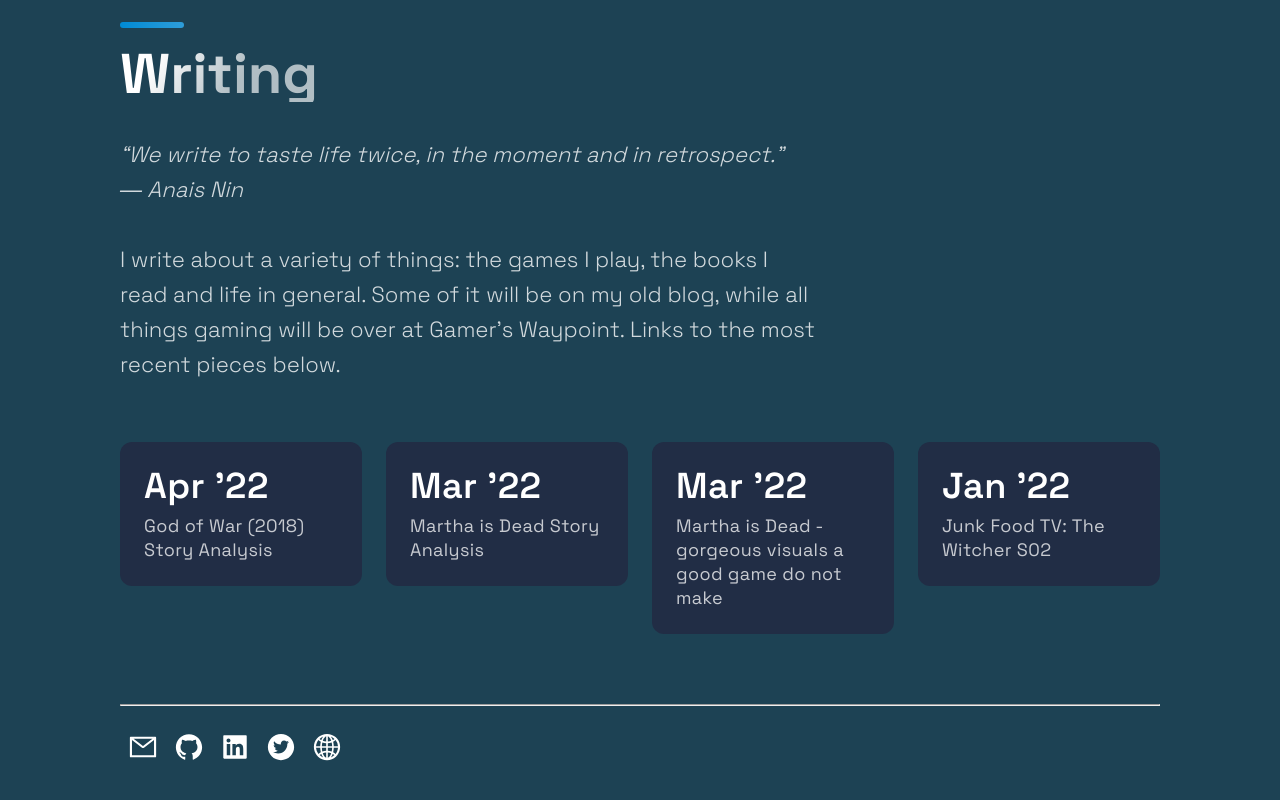
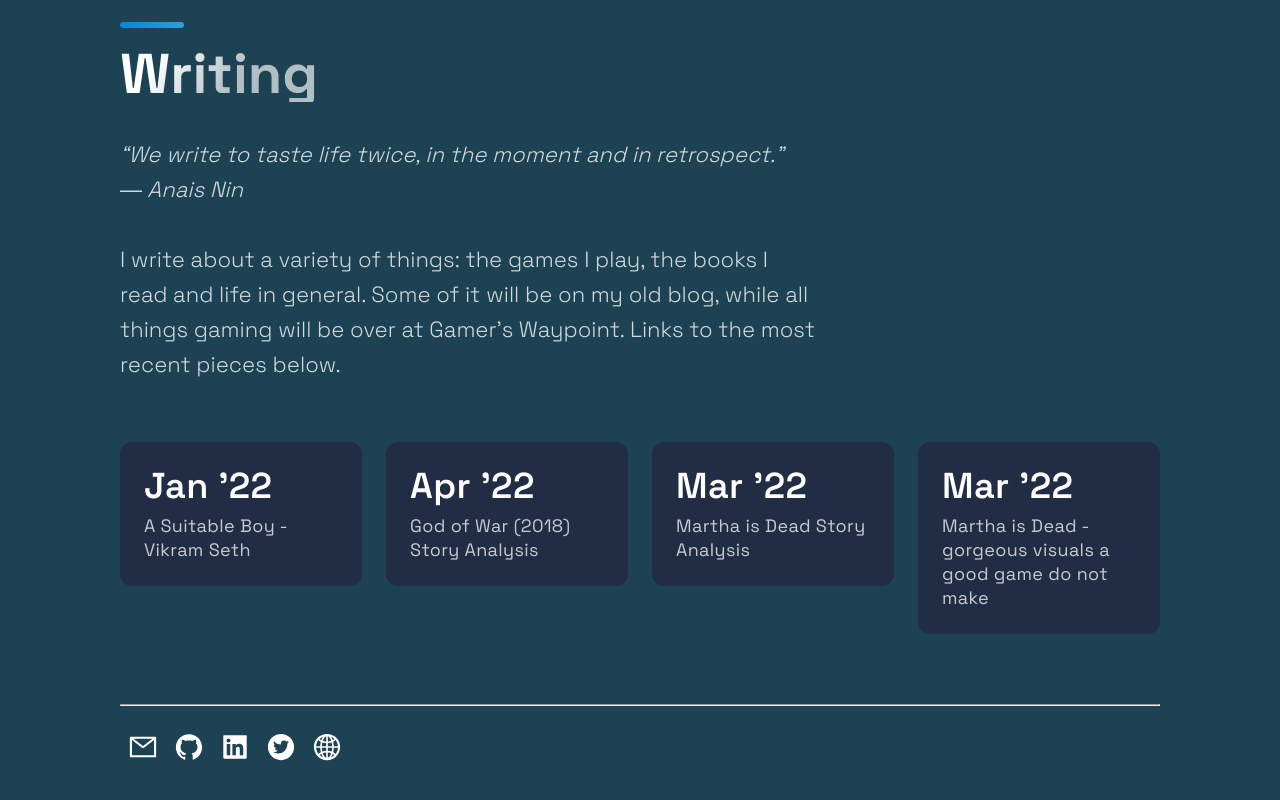
Before and after one commit to AwkwardLiSFan/personal-space, a Next.js app: page / in a window 1280 px wide. Shown: the part 3793-4593 px from the top of the page. Built offline with nearby package versions, Linux system fonts and the light colour scheme.

Commit message:
updated writing

```diff
--- a/src/components/Acomplishments/Acomplishments.js
+++ b/src/components/Acomplishments/Acomplishments.js
@@ -4,10 +4,10 @@ import { Section, SectionDivider, SectionText, SectionTitle } from '../../styles
 import { Box, Boxes, BoxNum, BoxText } from './AcomplishmentsStyles';
 
 const data = [
+  { number: 'Jan \'22', text: 'A Suitable Boy - Vikram Seth', link: "https://thisisnotagamereview.blogspot.com/2022/05/a-suitable-boy-vikram-seth.html"},
   { number: 'Apr \'22', text: 'God of War (2018) Story Analysis', link: "https://www.gamerswaypoint.com/god-of-war-2018-story-analysis/"},
   { number: 'Mar \'22', text: 'Martha is Dead Story Analysis', link: "https://www.gamerswaypoint.com/martha-is-dead-story-analysis/"},
-  { number: 'Mar \'22', text: 'Martha is Dead - gorgeous visuals a good game do not make', link: "https://www.gamerswaypoint.com/martha-is-dead-review-gorgeous-visuals-a-good-game-do-not-make/"},
-  { number: 'Jan \'22', text: 'Junk Food TV: The Witcher S02', link: "https://thisisnotagamereview.blogspot.com/2022/01/junk-food-tv-witcher-s02.html"}
+  { number: 'Mar \'22', text: 'Martha is Dead - gorgeous visuals a good game do not make', link: "https://www.gamerswaypoint.com/martha-is-dead-review-gorgeous-visuals-a-good-game-do-not-make/"}
 ];
 
 const Acomplishments = () => (
```
